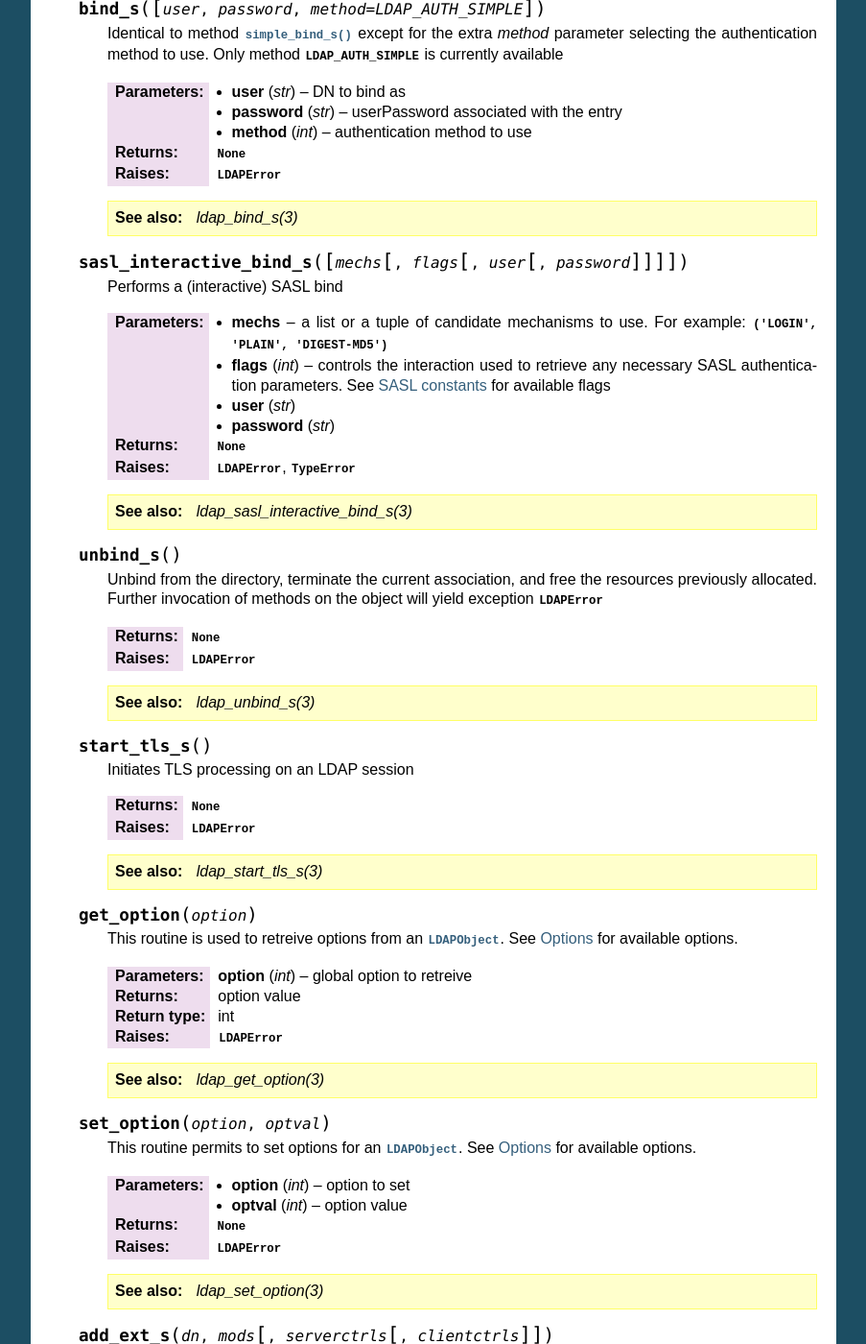
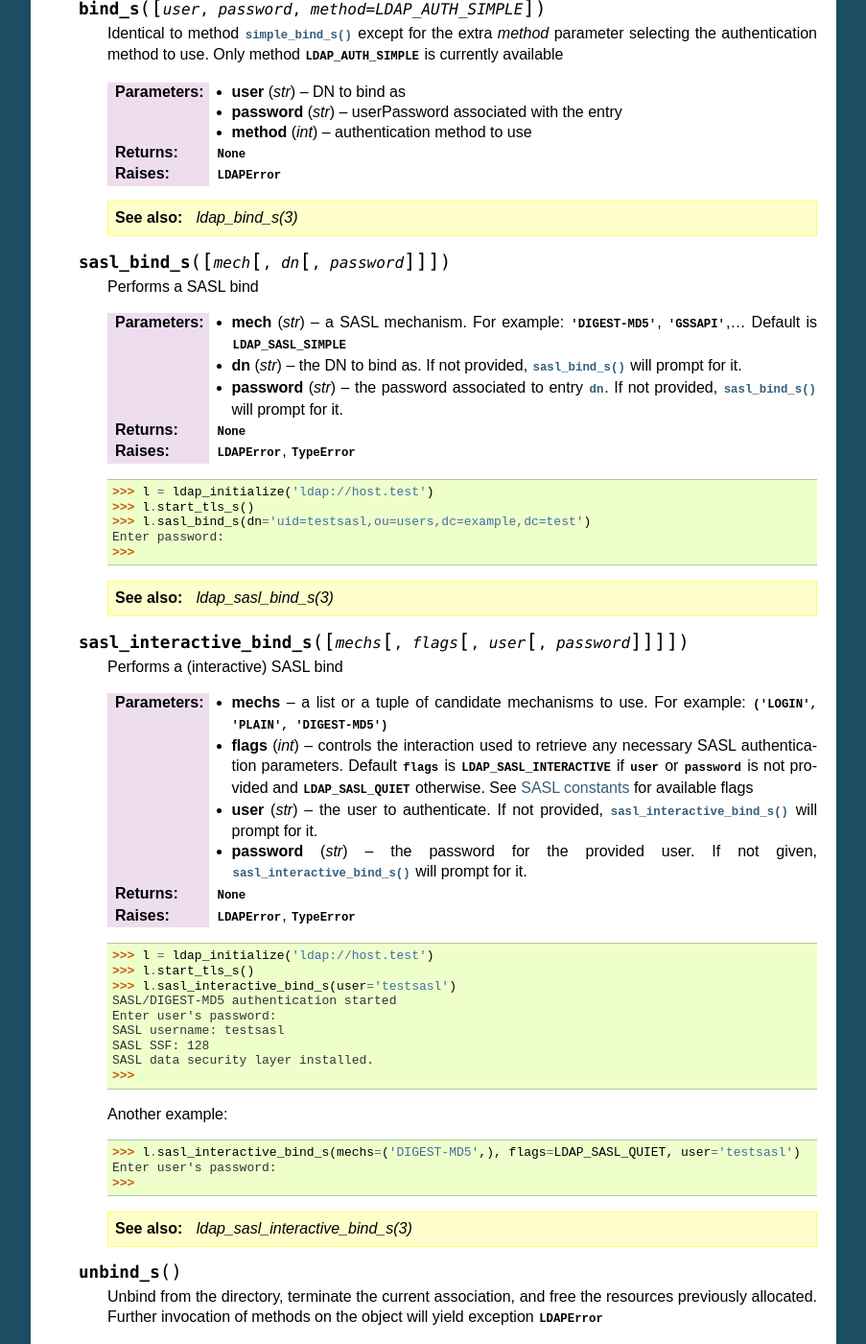
Before and after one commit to ylgg/libldap, a Sphinx documentation site: the page built from sphinx/source/LDAPObject.rst, in a window 1280 px wide and 1400 px high, scrolled down 1225 px. Shown: the whole window at 96% size, without its empty margins (198-1101 px from the left). Built offline with Sphinx 7.4.7, drawn with Linux system fonts in a browser that asks for light colours.

Commit message:
finished documentation

```diff
--- a/sphinx/source/LDAPObject.rst
+++ b/sphinx/source/LDAPObject.rst
@@ -95,19 +95,72 @@ LDAPObject classes
       .. seealso::
          :manpage:`ldap_bind_s(3)`
 
+   .. py:method:: sasl_bind_s([mech [, dn [, password]]])
+
+      Performs a SASL bind
+
+      :param str mech: a SASL mechanism. For example:
+                       :py:data:`'DIGEST-MD5'`, :py:data:`'GSSAPI'`,...
+		       Default is :py:const:`LDAP_SASL_SIMPLE`
+      :param str dn: the DN to bind as. If not provided,
+                     :py:meth:`sasl_bind_s` will prompt for it.
+      :param str password: the password associated to entry
+			   :py:const:`dn`. If not provided,
+			   :py:meth:`sasl_bind_s` will prompt for it.
+      :return: :py:const:`None`
+      :raises: :py:exc:`LDAPError`, :py:exc:`TypeError`
+
+      .. code-block:: python
+
+	 >>> l = ldap_initialize('ldap://host.test')
+	 >>> l.start_tls_s()
+	 >>> l.sasl_bind_s(dn='uid=testsasl,ou=users,dc=example,dc=test')
+	 Enter password:
+	 >>>
+
+      .. seealso::
+	 :manpage:`ldap_sasl_bind_s(3)`
+
    .. py:method:: sasl_interactive_bind_s([mechs [, flags [, user [, password]]]])
 
       Performs a (interactive) SASL bind
 
       :param mechs: a list or a tuple of candidate mechanisms to use. For
 		    example: :py:data:`('LOGIN', 'PLAIN', 'DIGEST-MD5')`
-      :param int flags: controls the interaction used to retrieve any necessary
-			SASL authentication parameters. See
-			:ref:`libldap-sasl-constants` for available flags
-      :param str user:
-      :param str password:
+      :param int flags: controls the interaction used to retrieve any
+			necessary SASL authentication
+			parameters. Default :py:const:`flags` is
+			:py:const:`LDAP_SASL_INTERACTIVE` if
+			:py:const:`user` or :py:const:`password` is
+			not provided and :py:const:`LDAP_SASL_QUIET`
+			otherwise.  See :ref:`libldap-sasl-constants`
+			for available flags
+      :param str user: the user to authenticate. If not provided,
+	 :py:meth:`sasl_interactive_bind_s` will prompt for it.
+      :param str password: the password for the provided user. If not given,
+	 :py:meth:`sasl_interactive_bind_s` will prompt for it.
       :return: :py:const:`None`
       :raises: :py:exc:`LDAPError`, :py:exc:`TypeError`
+
+      .. code-block:: python
+
+	 >>> l = ldap_initialize('ldap://host.test')
+	 >>> l.start_tls_s()
+	 >>> l.sasl_interactive_bind_s(user='testsasl')
+	 SASL/DIGEST-MD5 authentication started
+	 Enter user's password:
+	 SASL username: testsasl
+	 SASL SSF: 128
+	 SASL data security layer installed.
+	 >>>
+
+      Another example:
+
+      .. code-block:: python
+
+	 >>> l.sasl_interactive_bind_s(mechs=('DIGEST-MD5',), flags=LDAP_SASL_QUIET, user='testsasl')
+	 Enter user's password:
+	 >>>
 
       .. seealso::
 	 :manpage:`ldap_sasl_interactive_bind_s(3)`
--- a/sphinx/source/libldap.rst
+++ b/sphinx/source/libldap.rst
@@ -274,6 +274,10 @@ SASL constants
 
    never prompt
 
+.. py:data:: LDAP_SASL_SIMPLE
+
+   select simple authentication
+
 Schema constants
 ::::::::::::::::
 
```
